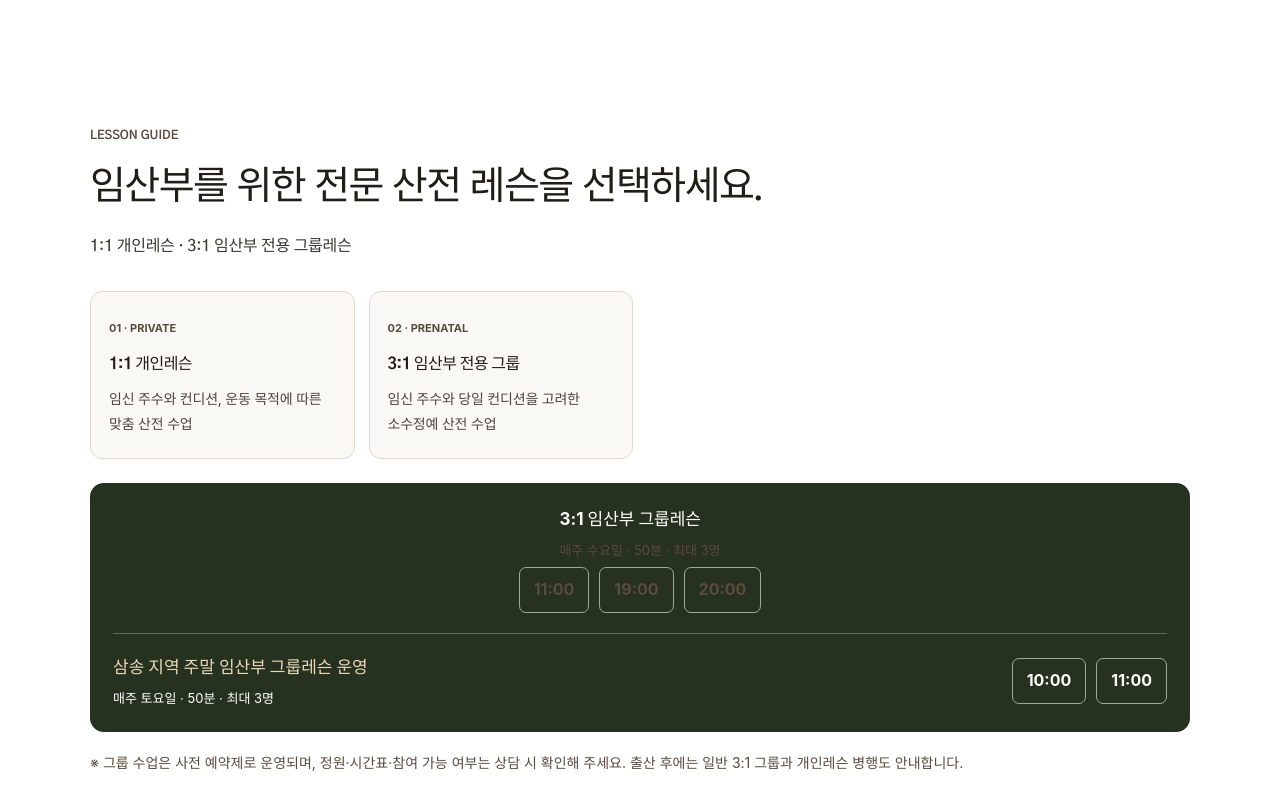
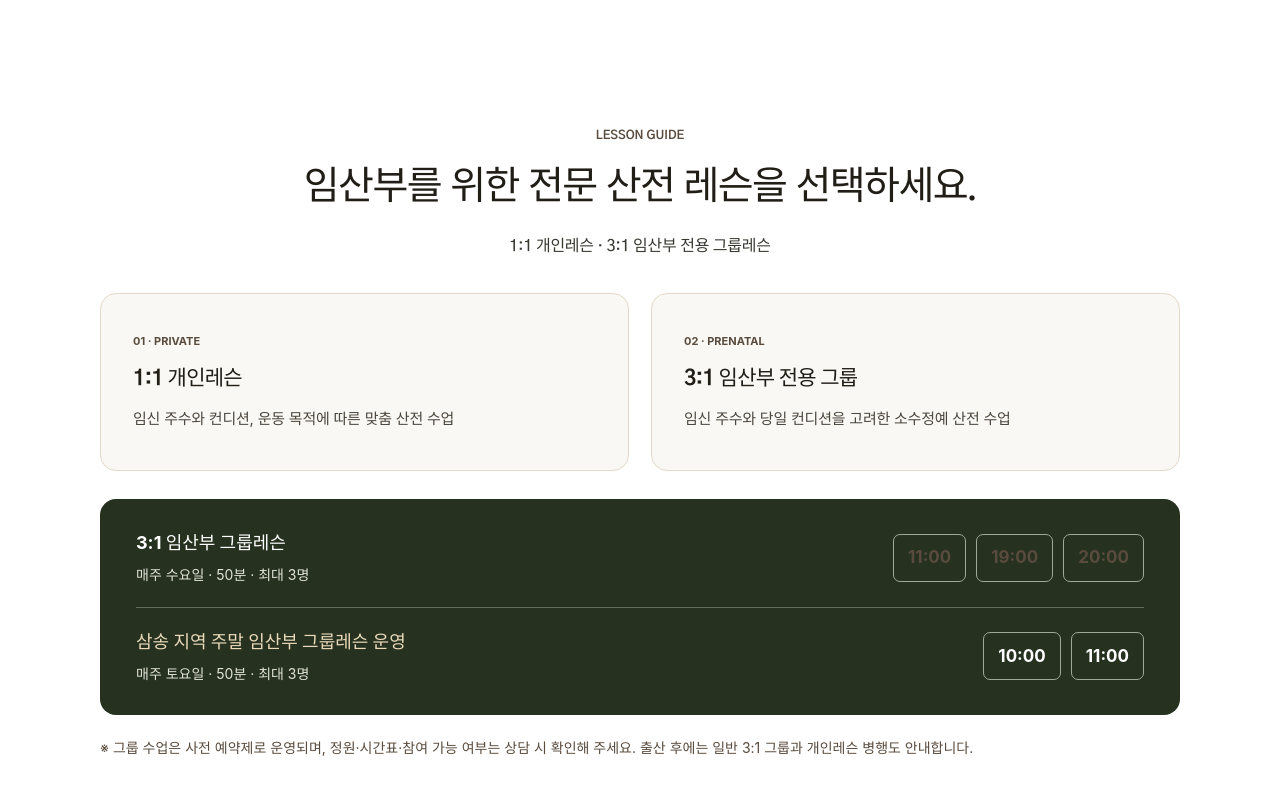
Before and after one commit to jinyfitcheyookgwan1-eng/ellypilates-site, a plain HTML site: page momfit.html in a window 1280 px wide. Shown: the part 5840-6640 px from the top of the page. Drawn offline with Linux system fonts and the light colour scheme; a web font is replaced by a local one.

Commit message:
Improve desktop Mom&Fit prenatal lesson grid and schedule alignment

```diff
--- a/momfit.html
+++ b/momfit.html
@@ -634,6 +634,43 @@ main .momfit-faq-main .faq-item p{
   main .momfit-faq-main .faq-item p{padding-left:46px}
 }
 </style>
+<style id="momfit-lesson-desktop-layout-20261123">
+/* Keep the existing mobile experience; present the two prenatal options in a balanced desktop grid. */
+@media (min-width: 761px) {
+  .momfit-upgrade-lesson .momfit-upgrade-inner {max-width: 1080px;}
+  .momfit-upgrade-lesson .momfit-upgrade-kicker,
+  .momfit-upgrade-lesson #momfit-lesson-heading,
+  .momfit-upgrade-lesson > .momfit-upgrade-inner > .momfit-upgrade-lead {text-align:center;}
+  .momfit-upgrade-lesson .momfit-upgrade-lead {margin-bottom:32px;}
+  .momfit-upgrade-lesson .momfit-lesson-grid {grid-template-columns:repeat(2,minmax(0,1fr));gap:22px;}
+  .momfit-upgrade-lesson .momfit-lesson-grid article {
+    min-height:178px;padding:28px 32px;border-radius:16px;
+    display:flex;flex-direction:column;justify-content:center;
+  }
+  .momfit-upgrade-lesson .momfit-lesson-grid article h3 {font-size:21px;margin:12px 0 9px;}
+  .momfit-upgrade-lesson .momfit-lesson-grid article p {font-size:15px;line-height:1.8;}
+  .momfit-upgrade-lesson .momfit-schedule.momfit-prenatal-weekly {margin-top:28px;padding:30px 36px;border-radius:16px;}
+  .momfit-upgrade-lesson .momfit-schedule .momfit-prenatal-row,
+  .momfit-upgrade-lesson .momfit-schedule > .momfit-prenatal-row:first-child {
+    display:grid;grid-template-columns:minmax(0,1fr) auto;
+    align-items:center;column-gap:28px;
+  }
+  .momfit-upgrade-lesson .momfit-schedule .momfit-prenatal-info {display:flex;flex-direction:column;gap:8px;}
+  .momfit-upgrade-lesson .momfit-schedule .momfit-prenatal-info strong {font-size:18px;line-height:1.5;}
+  .momfit-upgrade-lesson .momfit-schedule .momfit-prenatal-info > span {font-size:14px;color:#e2e4d9;}
+  .momfit-upgrade-lesson .momfit-schedule .momfit-schedule-times {justify-content:flex-end;}
+  .momfit-upgrade-lesson .momfit-schedule .momfit-schedule-times span {
+    min-width:72px;min-height:48px;display:inline-flex;align-items:center;justify-content:center;
+    font-size:17px;
+  }
+  .momfit-upgrade-lesson .momfit-support-note {margin-top:20px;}
+}
+@media (min-width:761px) and (max-width:920px){
+  .momfit-upgrade-lesson .momfit-schedule .momfit-prenatal-row,
+  .momfit-upgrade-lesson .momfit-schedule > .momfit-prenatal-row:first-child {grid-template-columns:1fr;row-gap:14px;}
+  .momfit-upgrade-lesson .momfit-schedule .momfit-schedule-times {justify-content:flex-start;}
+}
+</style>
 </head>
 <body>
 <header>
```
